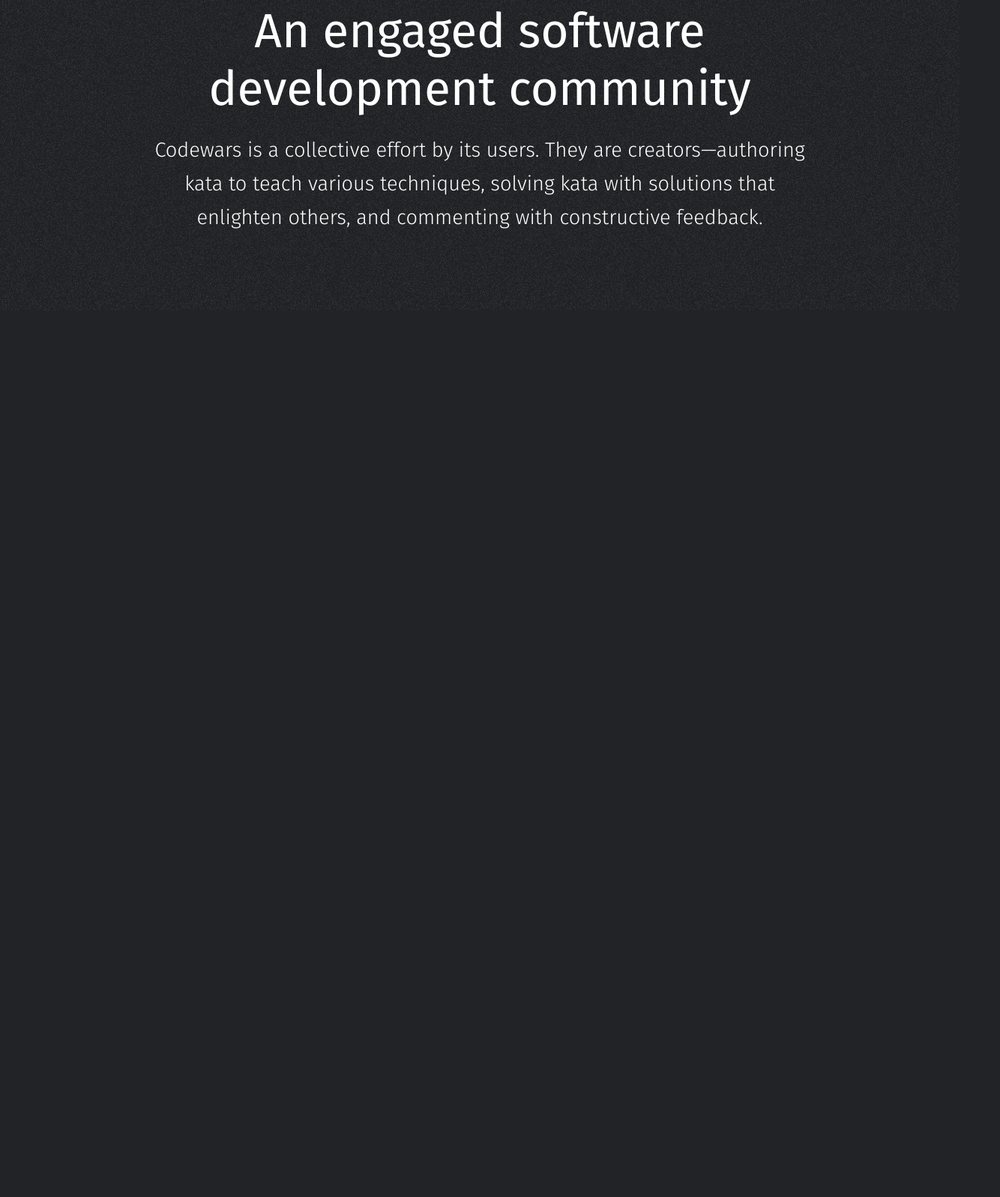
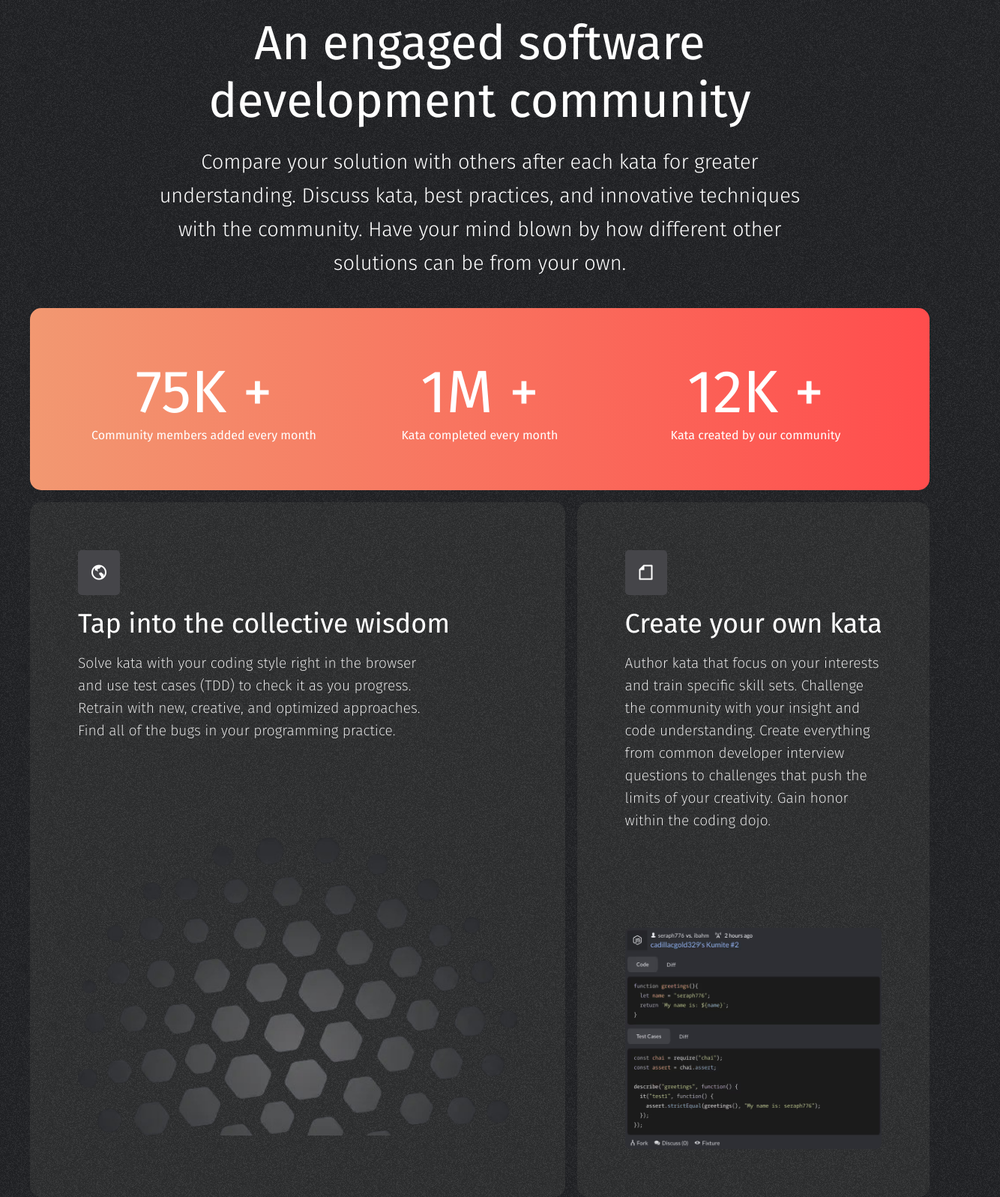
Before and after one commit to Ashlie06/Codewars-Clone, a plain HTML site: page index.html in a window 1280 px wide. Shown: the part 2208-3805 px from the top of the page at 75% size, 1334 px wide, since content can reach past the window. Before the commit the page ends 2622 px from the top, so only its background shows below. Drawn offline with nearby package versions, Linux system fonts and the light colour scheme.

Commit message:
second grid added

```diff
--- a/index.html
+++ b/index.html
@@ -103,12 +103,59 @@
       <div class="header-container">
         <h1 class="header-title">An engaged software development community</h1>
         <p class="header-text">
-          Codewars is a collective effort by its users. They are
-          creators—authoring kata to teach various techniques, solving kata with
-          solutions that enlighten others, and commenting with constructive
-          feedback.
+          Compare your solution with others after each kata for greater
+          understanding. Discuss kata, best practices, and innovative techniques
+          with the community. Have your mind blown by how different other
+          solutions can be from your own.
         </p>
       </div>
     </header>
+    <div class="grid-container two">
+      <div class="grid-item first">
+        <div class="grid-panels">
+          <h1>75K +</h1>
+          <p class="grid-text">Community members added every month</p>
+        </div>
+        <div class="grid-panels">
+          <h1>1M +</h1>
+          <p class="grid-text">Kata completed every month</p>
+        </div>
+        <div class="grid-panels">
+          <h1>12K +</h1>
+          <p class="grid-text">Kata created by our community</p>
+        </div>
+      </div>
+      <div class="grid-item second">
+        <div class="grid-content">
+          <span><i class="ri-earth-line"></i></span>
+          <h2 class="grid-header">Tap into the collective wisdom</h2>
+          <p class="grid-text">
+            Solve kata with your coding style right in the browser and use test
+            cases (TDD) to check it as you progress. Retrain with new, creative,
+            and optimized approaches. Find all of the bugs in your programming
+            practice.
+          </p>
+        </div>
+        <div class="grid-img">
+          <img src="img/grid-img4.png" alt="" />
+        </div>
+      </div>
+      <div class="grid-item third">
+        <div class="grid-content">
+          <span><i class="ri-file-2-line"></i></span>
+          <h2 class="grid-header">Create your own kata</h2>
+          <p class="grid-text">
+            Author kata that focus on your interests and train specific skill
+            sets. Challenge the community with your insight and code
+            understanding. Create everything from common developer interview
+            questions to challenges that push the limits of your creativity.
+            Gain honor within the coding dojo.
+          </p>
+        </div>
+        <div class="grid-img">
+          <img src="img/grid-img5.avif" alt="" />
+        </div>
+      </div>
+    </div>
   </body>
 </html>
--- a/style.css
+++ b/style.css
@@ -181,6 +181,8 @@ img{
     font-weight: 400;
     margin: 1rem 0;
     font-size: 2.25rem;
+    display: block;
+    width: 500px;
 }
 .grid-content .grid-text{
     font-weight: 200;
@@ -203,7 +205,7 @@ img{
 }
 .second .header-container{
     max-width: 880px;
-    padding: 5rem 0;
+    padding: 6rem 0 1rem 0;
 }
 .second .header-title{
     font-size: 4rem;
@@ -213,3 +215,35 @@ img{
     font-weight: 300;
     line-height: 45px;
 }
+.grid-container.two .first{
+    padding: 64px;
+    display: grid;
+    grid-template-columns: repeat(3, 1fr);
+    background-image: linear-gradient(to right, #f29871, #ff4d4d);
+    background-blend-mode: normal;
+    border-radius: 15px;
+    text-align: center;
+}
+.grid-container.two .first .grid-panels{
+    color: #ffffff;
+}
+.grid-container.two .first .grid-panels h1{
+    font-size: 5rem;
+    font-weight: 400;
+}
+.grid-container.two .second{
+    grid-column: 1/4;
+}
+.grid-container.two .second .grid-img{
+    display: flex;
+    padding: 64px 64px 0 64px;
+    align-items: end;
+}
+.grid-container.two .third{
+    grid-column: 4/6;
+}
+.grid-container.two .third .grid-img{
+    display: flex;
+    align-items: end;
+    padding: 64px;
+}
```
Also changed, not shown: img/grid-img4.png (added), img/grid-img5.avif (added).
